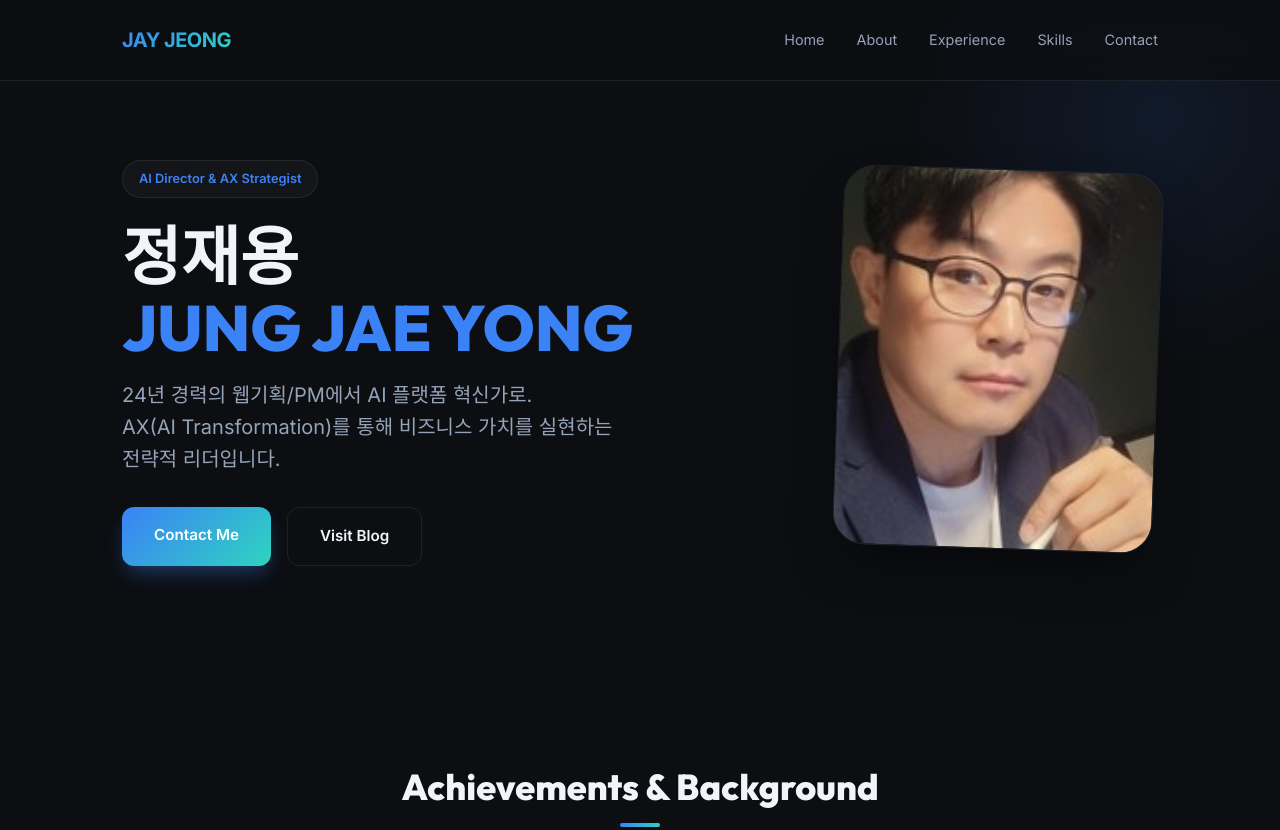
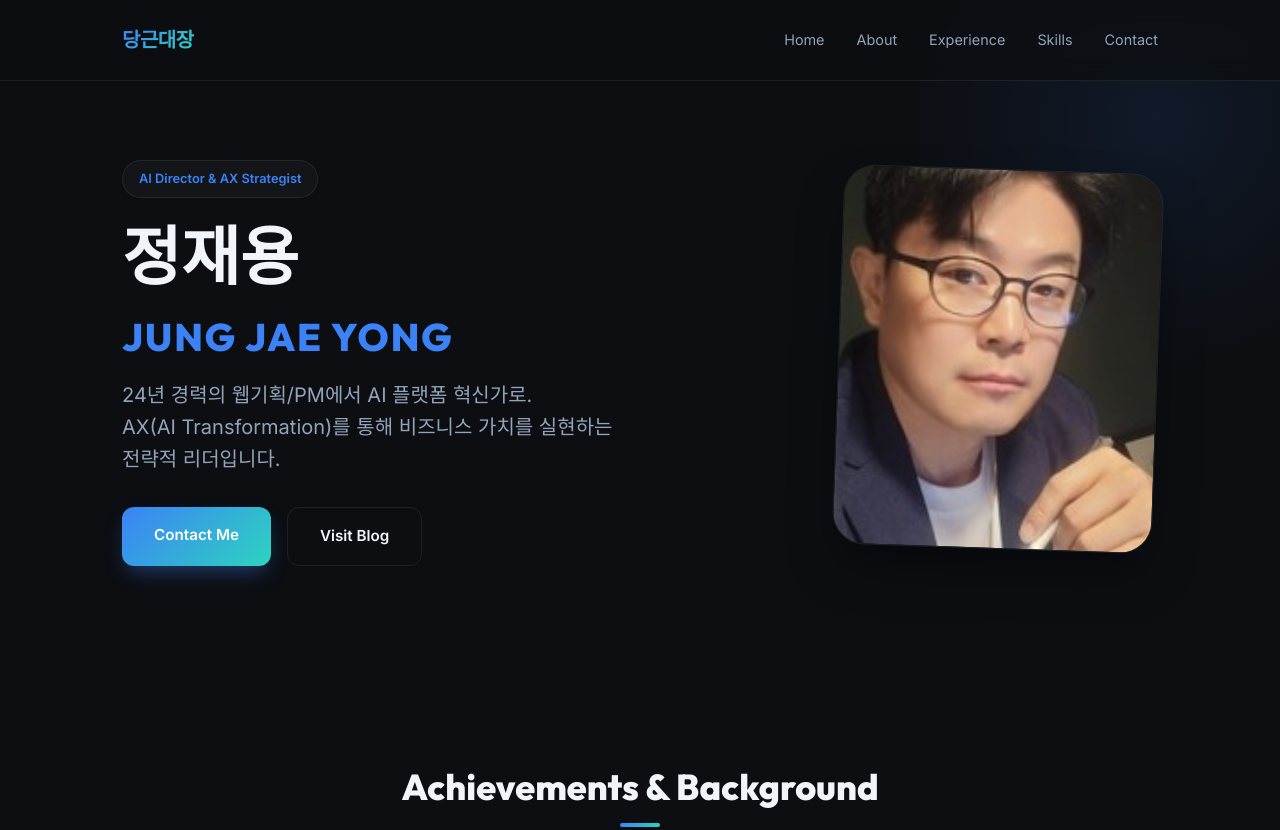
Before and after one commit to jaeyong-planner/jaeyong-planner.github.io, a plain HTML site: page index.html in a window 1280 px wide. Shown: the top 830 px of the page. Drawn offline with Linux system fonts and the light colour scheme.

Commit message:
fix: change logo to 당근대장, shrink JUNG JAE YONG text

```diff
--- a/index.html
+++ b/index.html
@@ -529,7 +529,7 @@
 
     <nav>
         <div class="container">
-            <div class="logo">JAY JEONG</div>
+            <div class="logo">당근대장</div>
             <div class="nav-links">
                 <a href="#hero">Home</a>
                 <a href="#about">About</a>
@@ -557,7 +557,7 @@
                 <div class="hero-flex">
                     <div class="hero-text reveal">
                         <span class="badge">AI Director & AX Strategist</span>
-                        <h1>정재용 <br><span style="color: var(--accent-color)">JUNG JAE YONG</span></h1>
+                        <h1>정재용 <br><span style="color: var(--accent-color); font-size: 0.6em; letter-spacing: 0.05em;">JUNG JAE YONG</span></h1>
                         <p>24년 경력의 웹기획/PM에서 AI 플랫폼 혁신가로.<br>AX(AI Transformation)를 통해 비즈니스 가치를 실현하는<br>전략적 리더입니다.</p>
                         <div class="cta-group">
                             <a href="#contact" class="btn btn-primary">Contact Me</a>
```
